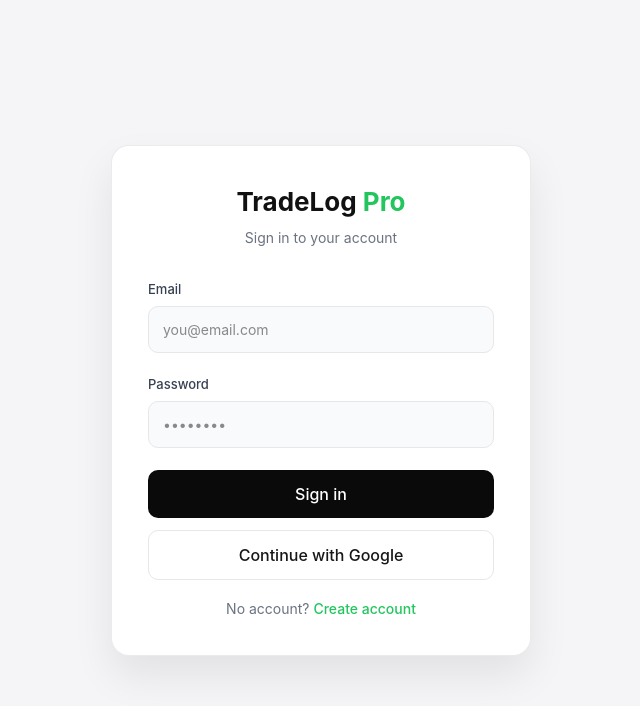
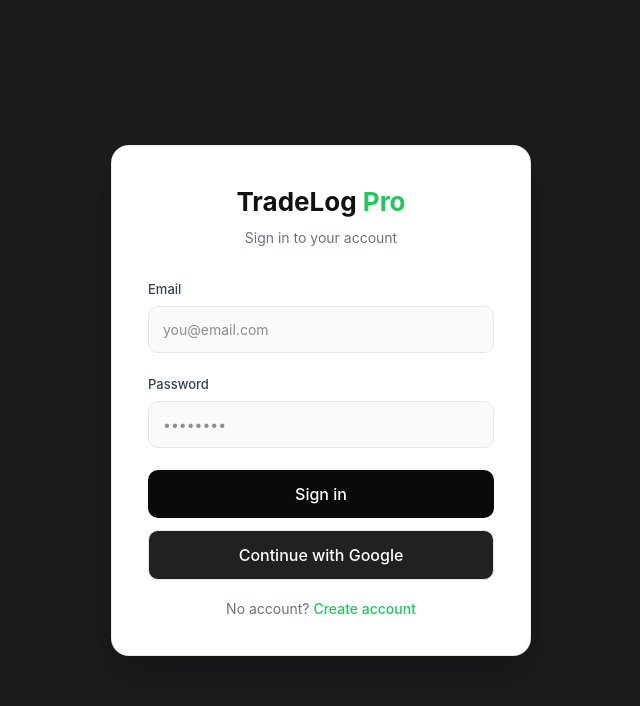
Before and after one commit to rivalden-sys/tradelog_pro, a Next.js app: page /login in a window 1280 px wide. Shown: the top 706 px of the page, without its empty margins (319-959 px from the left). Built offline with nearby package versions, Linux system fonts and the light colour scheme.

Commit message:
Update page.tsx

```diff
--- a/app/(auth)/login/page.tsx
+++ b/app/(auth)/login/page.tsx
@@ -11,7 +11,7 @@
       display:"flex",
       alignItems:"center",
       justifyContent:"center",
-      background:"#f5f5f7"
+      background:"#1c1c1e"
     }}>
 
       <div style={{
@@ -20,7 +20,7 @@
         padding:36,
         borderRadius:18,
         border:"1px solid rgba(0,0,0,0.08)",
-        boxShadow:"0 20px 40px rgba(0,0,0,0.08)"
+        boxShadow:"0 20px 40px rgba(0,0,0,0.25)"
       }}>
 
         {/* header */}
@@ -66,6 +66,7 @@
             borderRadius:10,
             border:"1px solid #e5e7eb",
             background:"#f9fafb",
+            color:"#212124",
             fontSize:14
           }}
         />
@@ -92,6 +93,7 @@
             borderRadius:10,
             border:"1px solid #e5e7eb",
             background:"#f9fafb",
+            color:"#212124",
             fontSize:14
           }}
         />
@@ -120,7 +122,8 @@
           padding:"12px",
           borderRadius:10,
           border:"1px solid #e5e7eb",
-          background:"#fff",
+          background:"#212124",
+          color:"#ffffff",
           marginTop:12,
           fontWeight:500,
           cursor:"pointer"
```
